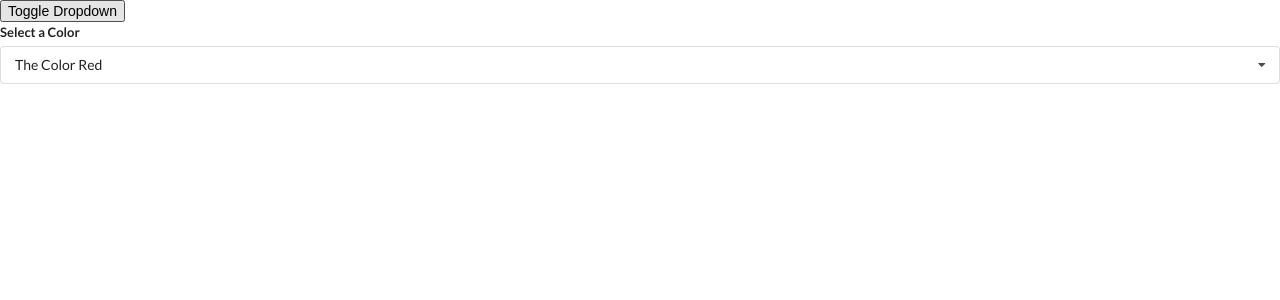
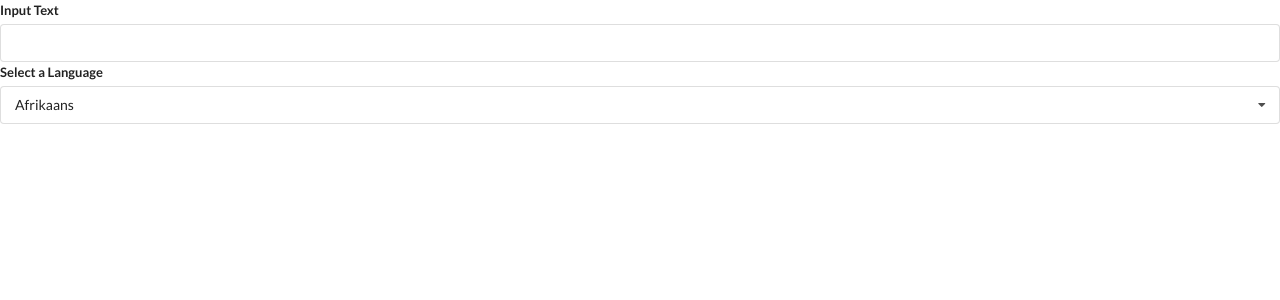
Before and after one commit to xufengFlynn/WIKI_Widgets, a React (Create React App) app in the folder widgets/: page / in a window 1280 px wide. Shown: the top 300 px of the page. Built offline with nearby package versions, Linux system fonts and the light colour scheme.

Commit message:
Added Translate component, added language input

```diff
--- a/widgets/src/App.js
+++ b/widgets/src/App.js
@@ -2,6 +2,7 @@
 import Accordion from "./components/Accordion";
 import Search from "./components/Search";
 import Dropdown from "./components/Dropdown";
+import Translate from "./components/Translate";
 
 const items = [
   {
@@ -34,20 +35,9 @@
 ];
 
 export default () => {
-  const [selected, setSelected] = useState(options[0]);
-  const [showDropdown, setShowDropdown] = useState(true);
   return (
     <div>
-      <button onClick={() => setShowDropdown(!showDropdown)}>
-        Toggle Dropdown
-      </button>
-      {showDropdown ? (
-        <Dropdown
-          selected={selected}
-          onSelectedChange={setSelected}
-          options={options}
-        />
-      ) : null}
+      <Translate />
     </div>
   );
 };
--- a/widgets/src/components/Dropdown.js
+++ b/widgets/src/components/Dropdown.js
@@ -1,6 +1,6 @@
 import React, { useState, useEffect, useRef } from "react";
 
-const Dropdown = ({ options, selected, onSelectedChange }) => {
+const Dropdown = ({ label, options, selected, onSelectedChange }) => {
   const [open, setOpen] = useState(false);
   const ref = useRef();
 
@@ -37,7 +37,7 @@
   return (
     <div ref={ref} className="ui form">
       <div className="field">
-        <label className="label">Select a Color</label>
+        <label className="label">{label}</label>
         <div
           onClick={() => setOpen(!open)}
           className={`ui selection dropdown ${open ? "visible active" : ""}`}
--- /dev/null
+++ b/widgets/src/components/Translate.js
@@ -0,0 +1,45 @@
+import React, { useState } from "react";
+import Dropdown from "./Dropdown";
+
+const options = [
+  {
+    label: "Afrikaans",
+    value: "af",
+  },
+  {
+    label: "Arabic",
+    value: "ar",
+  },
+  {
+    label: "Hindi",
+    value: "hi",
+  },
+];
+
+const Translate = () => {
+  const [language, setLanguage] = useState(options[0]);
+  const [text, setText] = useState("");
+
+  return (
+    <div>
+      <div className="ui form">
+        <div className="field">
+          <label>Input Text</label>
+          <input
+            value={text}
+            onChange={(e) => setText(e.target.value)}
+            type="text"
+          />
+        </div>
+      </div>
+      <Dropdown
+        label="Select a Language"
+        selected={language}
+        onSelectedChange={setLanguage}
+        options={options}
+      />
+    </div>
+  );
+};
+
+export default Translate;
```
Also changed, not shown: 1 other file (tests, documents, lock files or other folders).
